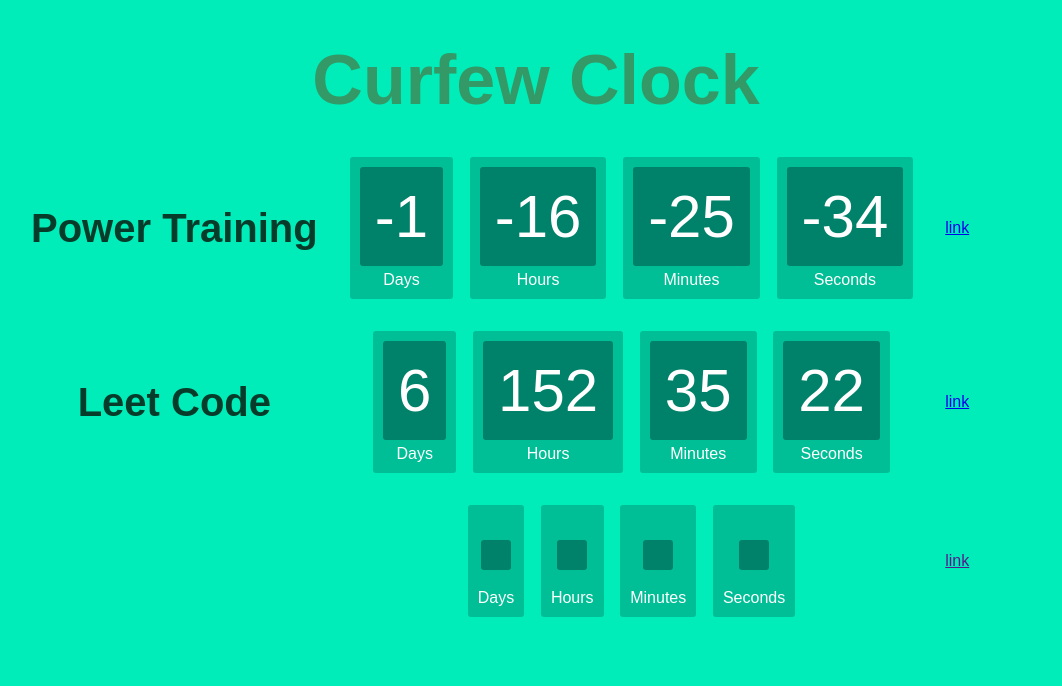
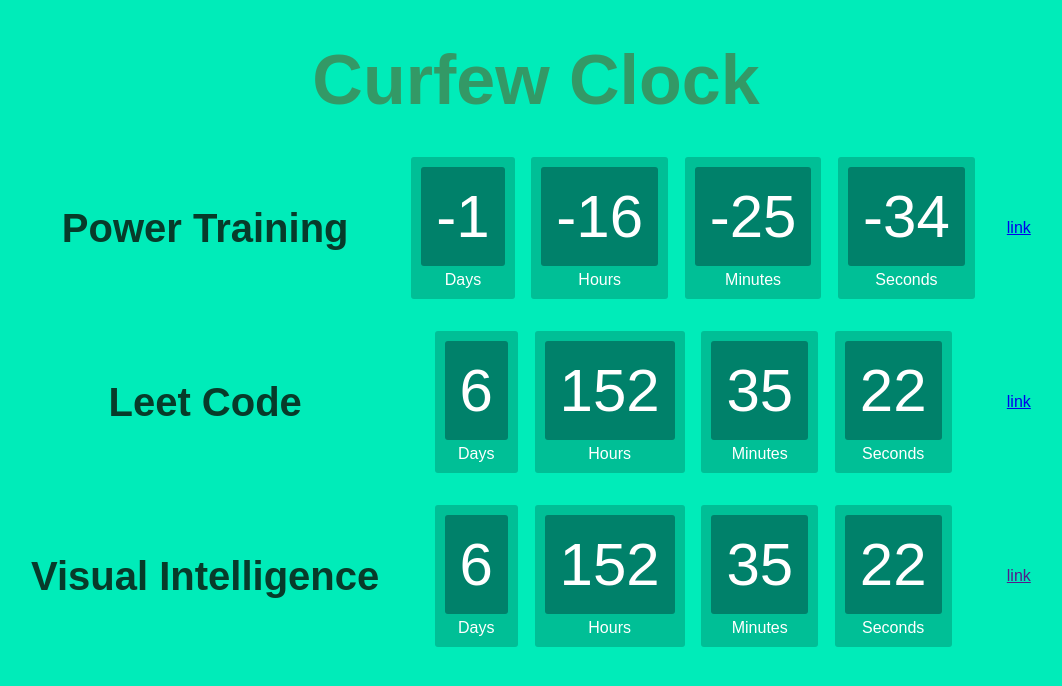
Before and after one commit to sudoanupriya/ticktock, a plain HTML site: page index.html in a window 1280 px wide. Shown: the whole page, without its empty margins (104-1166 px from the left). Drawn offline with Linux system fonts and the light colour scheme.

Commit message:
Update index.html
Committing to Book

```diff
--- a/index.html
+++ b/index.html
@@ -131,7 +131,7 @@
         </tr>
         <tr>
             <td>
-                <label></label>
+                <label>Visual Intelligence</label>
             </td>
             <td>
                 <div id="clockdiv">
@@ -161,7 +161,7 @@
 
         createDeadlines(new Date("Apr 24, 2021 00:00:00").getTime(), "1");
         createDeadlines(new Date("May 1, 2021 00:00:00").getTime(), "2");
-       // createDeadlines(new Date("Feb 12, 2021 00:00:00").getTime(), "3");
+        createDeadlines(new Date("May 1, 2021 00:00:00").getTime(), "3");
 
         function createDeadlines(date, n) {
             var deadline = date;
```
